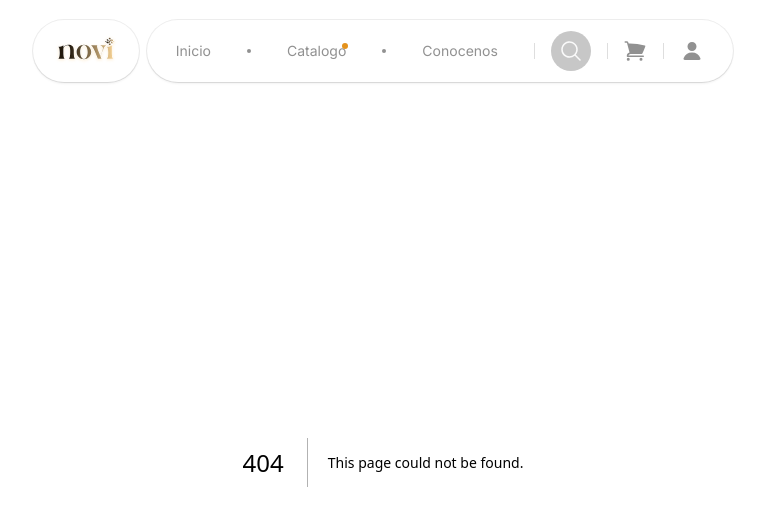
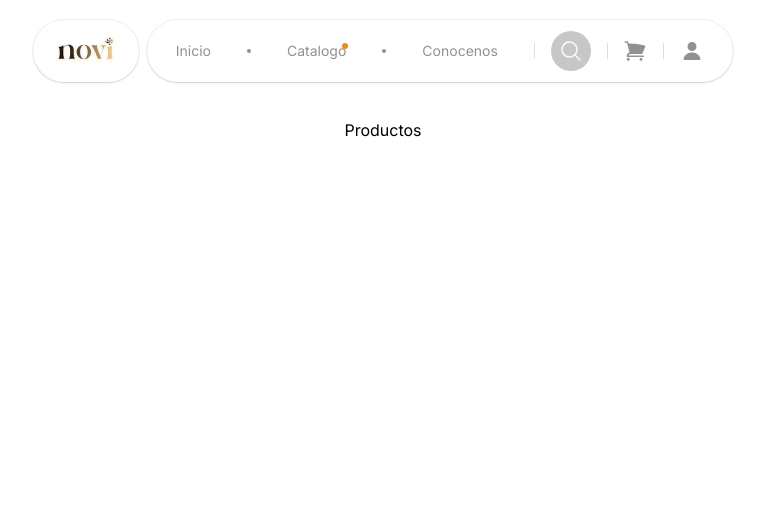
Before and after one commit to yoGhastly/lizzy, a Next.js app: page /catalogo/productos in a window 1280 px wide. Before the commit this address had no page. Shown: the top 526 px of the page, without its empty margins (257-1022 px from the left). Built offline with nearby package versions, Linux system fonts and the light colour scheme.

Commit message:
feat: add products page

```diff
--- /dev/null
+++ b/app/catalogo/productos/page.tsx
@@ -0,0 +1,7 @@
+export default function ProductsPage() {
+  return (
+    <div className="mx-auto mt-14">
+      <h1>Productos</h1>
+    </div>
+  );
+}
```
